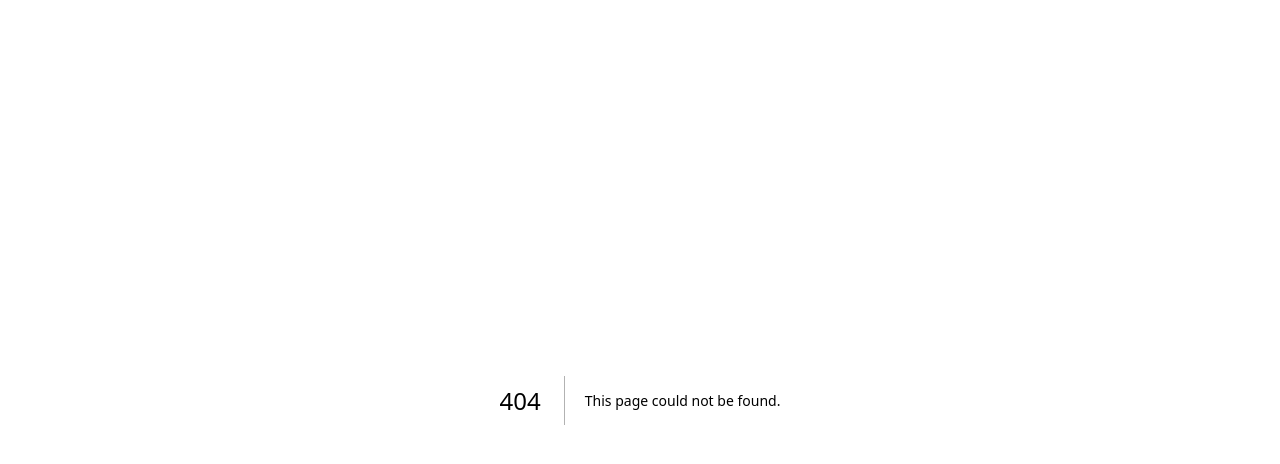
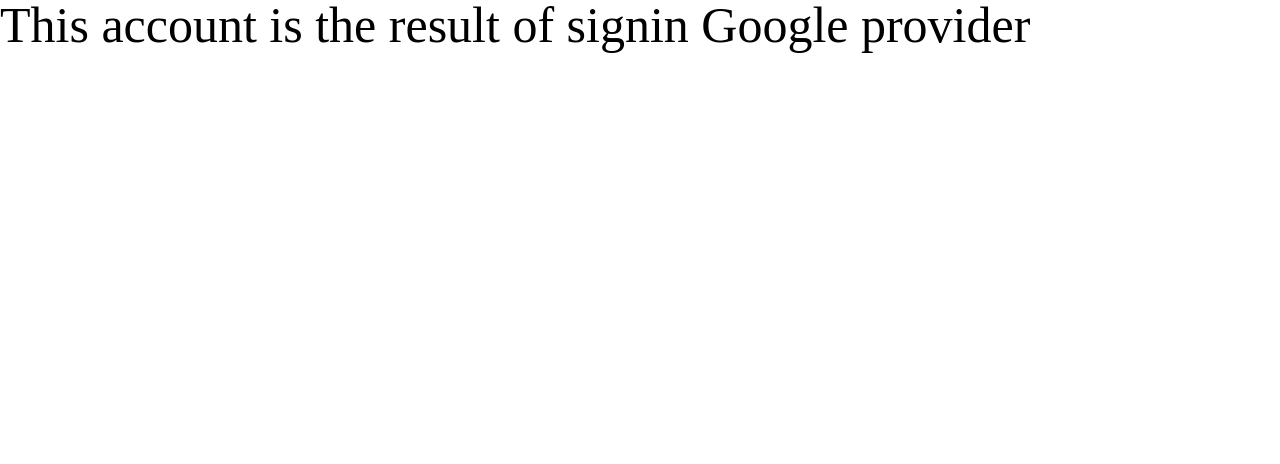
Before and after one commit to yanakiv30/chat, a Next.js app: page /account in a window 1280 px wide. Before the commit this address had no page. Shown: the top 464 px of the page. Built offline with nearby package versions, Linux system fonts and the light colour scheme; no server answers.

Commit message:
console.log("session= ", session);

```diff
--- /dev/null
+++ b/app/account/page.tsx
@@ -0,0 +1,14 @@
+import { auth } from "../_services/auth";
+
+async function page() {
+  const session = await auth();
+  console.log("session= ", session);
+  return (
+    <div>
+      <p style={{ fontSize: "50px" }}>
+        This account is the result of signin Google provider
+      </p>
+    </div>
+  );
+}
+export default page;
```
